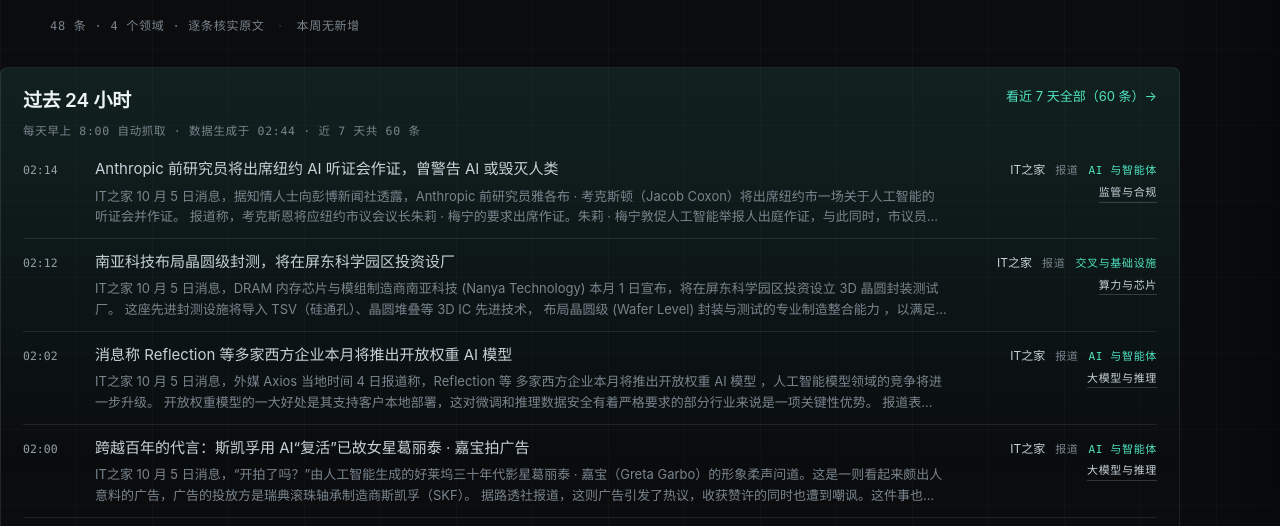
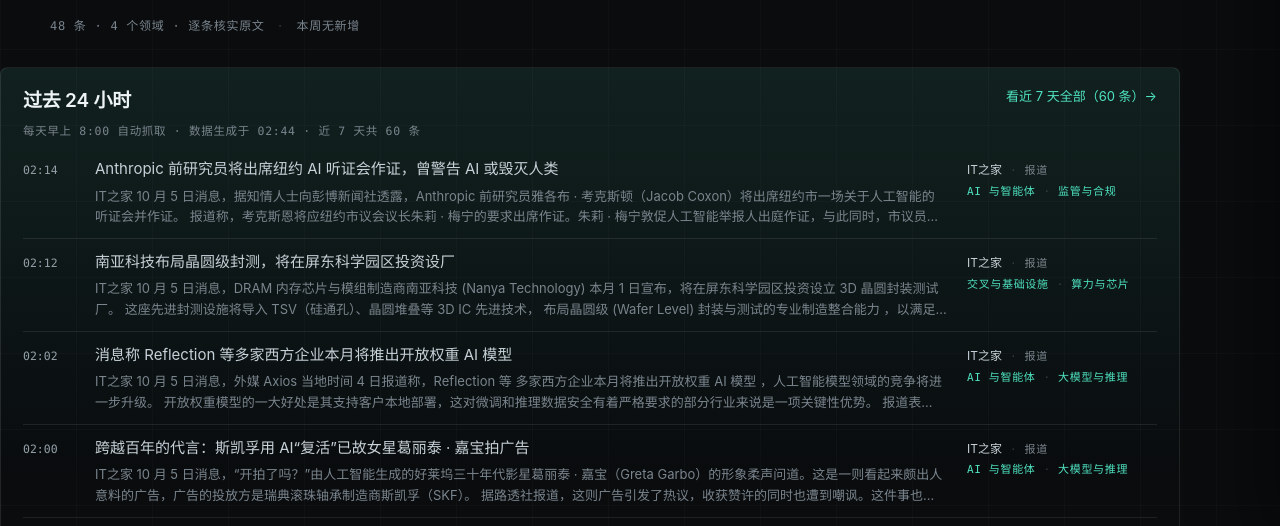
Before and after one commit to ZC040315/frontier-radar, a plain HTML site: page index.html in a window 1280 px wide. Shown: the part 255-781 px from the top of the page. Drawn offline with Linux system fonts and the light colour scheme.

Commit message:
修复每日区块「歪」：元信息由右对齐换行改为固定两行左对齐（左边缘抖动从 100px 降到 0），补分隔点，手机端并成一行

```diff
--- a/assets/daily.js
+++ b/assets/daily.js
@@ -76,16 +76,24 @@
     if (item.summary) body.appendChild(el("p", "daily-summary", item.summary));
     li.appendChild(body);
 
+    // 元信息固定两行、左对齐：第一行「来源 · 类型」，第二行「领域 · 类别」。
+    // 不要右对齐 + 自动换行——那样每行的左边缘都会跳，整列看起来是歪的。
     var meta = el("div", "daily-meta");
-    meta.appendChild(el("span", "daily-source", item.source));
-    meta.appendChild(el("span", "daily-kind", KIND_LABEL[item.kind] || item.kind));
-    meta.appendChild(el("span", "daily-domain", DOMAIN_LABEL[item.domain] || item.domain));
+
+    var line1 = el("span", "daily-meta-line");
+    line1.appendChild(el("span", "daily-source", item.source));
+    line1.appendChild(el("span", "daily-kind", KIND_LABEL[item.kind] || item.kind));
+    if (item.score) line1.appendChild(el("span", "daily-score", item.score + " 分"));
+    meta.appendChild(line1);
+
+    var line2 = el("span", "daily-meta-line");
+    line2.appendChild(el("span", "daily-domain", DOMAIN_LABEL[item.domain] || item.domain));
     if (item.category) {
       var cat = el("span", "daily-category", CATEGORY_LABEL[item.category] || item.category);
       cat.title = CATEGORY_DESC[item.category] || "";
-      meta.appendChild(cat);
+      line2.appendChild(cat);
     }
-    if (item.score) meta.appendChild(el("span", "daily-score", item.score + " 分"));
+    meta.appendChild(line2);
     li.appendChild(meta);
 
     return li;
--- a/assets/style.css
+++ b/assets/style.css
@@ -1073,10 +1073,23 @@
 
 .daily-meta {
   display: flex;
+  flex-direction: column;
+  align-items: flex-start;
+  gap: 3px;
+  text-align: left;
+}
+
+.daily-meta-line {
+  display: flex;
   flex-wrap: wrap;
-  gap: 4px 10px;
+  gap: 3px 8px;
   align-items: baseline;
-  justify-content: flex-end;
+}
+
+/* 项目之间用一个小点分隔，读起来不会糊在一起（纯装饰，不计入对比度要求） */
+.daily-meta-line > * + *::before {
+  content: "· ";
+  color: var(--line-strong);
 }
 
 .daily-source {
@@ -1219,8 +1232,7 @@
   font-family: var(--font-mono);
   font-size: 11px;
   letter-spacing: 0.06em;
-  color: var(--text);
-  border-bottom: 1px solid var(--line-strong);
+  color: var(--accent);
 }
 
 /* ---------- 分类总览页 ---------- */
@@ -1421,4 +1433,10 @@
   .row-title { font-size: 18.5px; }
   .row-orig { font-size: 12px; }
   .daily-row { padding: 10px 0; }
+  /* 手机上一行放得下就并成一排，不再多占一行高度 */
+  .daily-meta {
+    flex-direction: row;
+    flex-wrap: wrap;
+    gap: 4px 10px;
+  }
 }
```
